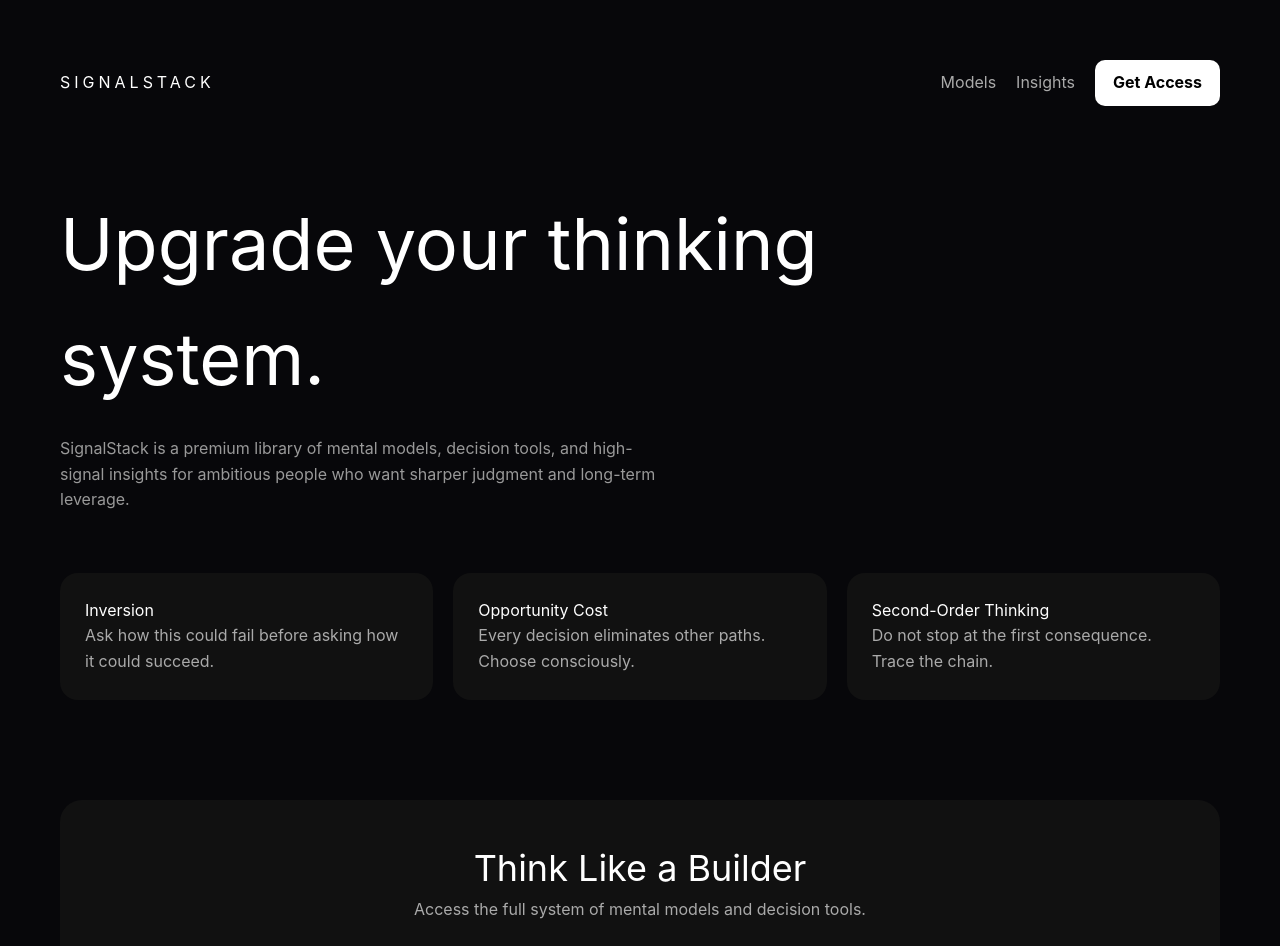
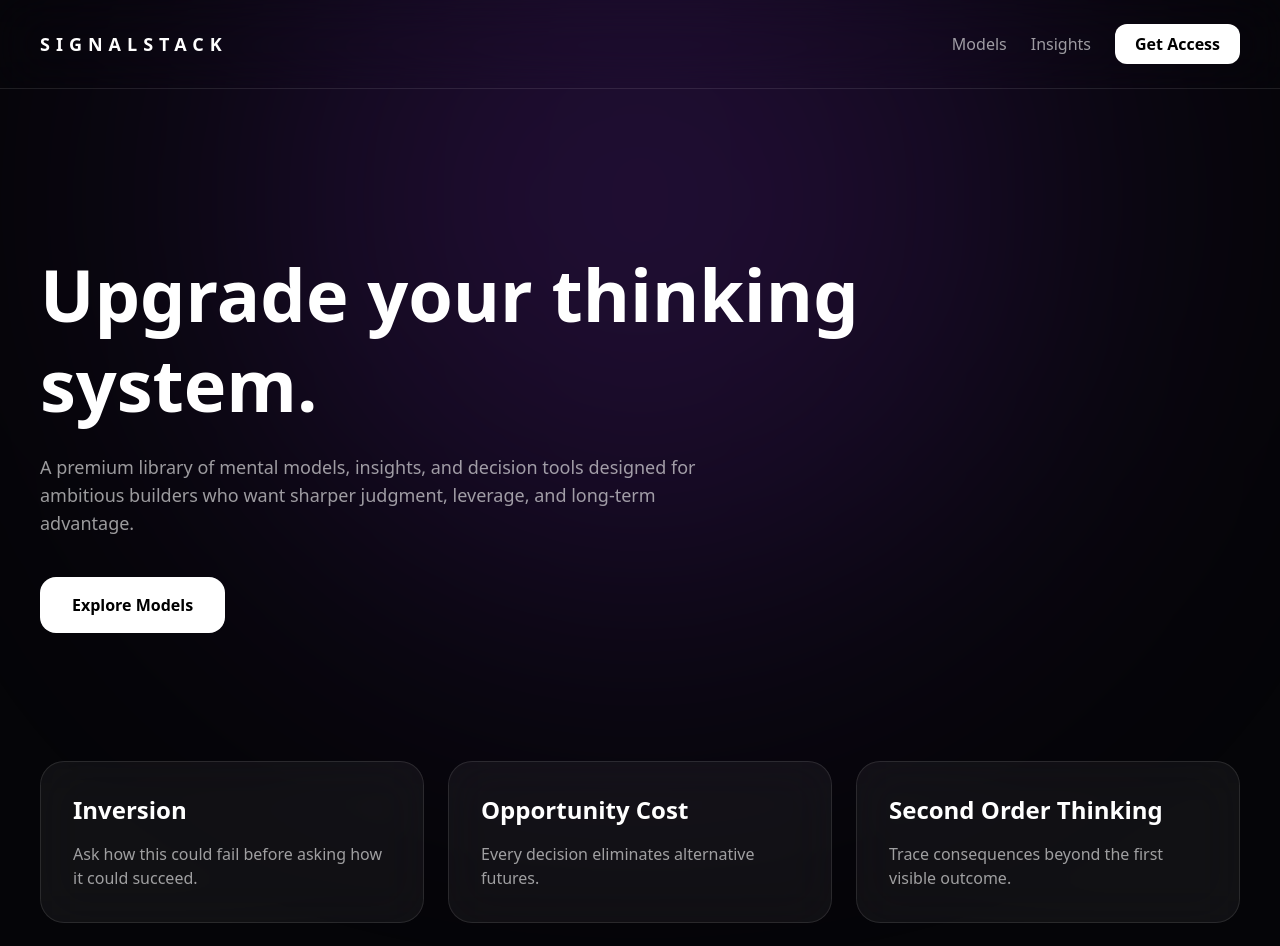
Before and after one commit to kruthikreddy5/signalstack, a Next.js app: page / in a window 1280 px wide. Shown: the top 946 px of the page. Built offline with nearby package versions, Linux system fonts and the light colour scheme.

Commit message:
Update page.tsx

```diff
--- a/app/page.tsx
+++ b/app/page.tsx
@@ -1,137 +1,65 @@
 export default function Home() {
 return (
-<main style={{
-background:"#07070a",
-color:"#fff",
-minHeight:"100vh",
-fontFamily:"Inter, Arial",
-padding:"60px",
-lineHeight:"1.6"
-}}>
+<main className="min-h-screen bg-[#050508] text-white overflow-hidden">
+
+  {/* GRADIENT GLOW */}
+  <div className="absolute top-[-200px] left-1/2 -translate-x-1/2 w-[800px] h-[800px] bg-purple-600/20 blur-[160px] rounded-full"></div>
 
   {/* NAVBAR */}
-  <div style={{
-    display:"flex",
-    justifyContent:"space-between",
-    alignItems:"center",
-    marginBottom:"80px"
-  }}>
-    <h2 style={{letterSpacing:"4px"}}>SIGNALSTACK</h2>
+  <div className="relative flex justify-between items-center px-10 py-6 border-b border-white/10 backdrop-blur-xl">
+    <h2 className="tracking-[6px] font-semibold text-lg">SIGNALSTACK</h2>
 
-    <div>
-      <button style={{
-        background:"transparent",
-        color:"#aaa",
-        border:"none",
-        marginRight:"20px",
-        cursor:"pointer"
-      }}>Models</button>
+    <div className="flex gap-6 items-center">
+      <button className="text-white/60 hover:text-white transition">Models</button>
+      <button className="text-white/60 hover:text-white transition">Insights</button>
 
-      <button style={{
-        background:"transparent",
-        color:"#aaa",
-        border:"none",
-        marginRight:"20px",
-        cursor:"pointer"
-      }}>Insights</button>
-
-      <button style={{
-        background:"#fff",
-        color:"#000",
-        padding:"10px 18px",
-        borderRadius:"10px",
-        border:"none",
-        fontWeight:"bold",
-        cursor:"pointer"
-      }}>Get Access</button>
+      <button className="bg-white text-black px-5 py-2 rounded-xl font-semibold hover:scale-105 transition">
+        Get Access
+      </button>
     </div>
   </div>
 
   {/* HERO */}
-  <h1 style={{
-    fontSize:"72px",
-    maxWidth:"800px",
-    marginBottom:"20px"
-  }}>
-    Upgrade your thinking system.
-  </h1>
+  <div className="relative px-10 pt-40 pb-32 max-w-5xl">
+    <h1 className="text-7xl font-semibold leading-tight">
+      Upgrade your thinking system.
+    </h1>
 
-  <p style={{
-    color:"#999",
-    maxWidth:"600px",
-    marginBottom:"60px"
-  }}>
-    SignalStack is a premium library of mental models, decision tools,
-    and high-signal insights for ambitious people who want sharper judgment
-    and long-term leverage.
-  </p>
+    <p className="text-white/60 mt-6 text-lg max-w-2xl">
+      A premium library of mental models, insights, and decision tools
+      designed for ambitious builders who want sharper judgment,
+      leverage, and long-term advantage.
+    </p>
 
-  {/* FEATURE CARDS */}
-  <div style={{
-    display:"grid",
-    gridTemplateColumns:"repeat(auto-fit,minmax(260px,1fr))",
-    gap:"20px",
-    marginBottom:"100px"
-  }}>
+    <button className="mt-10 bg-white text-black px-8 py-4 rounded-2xl font-semibold hover:scale-105 transition">
+      Explore Models
+    </button>
+  </div>
 
-    <div style={{
-      background:"#111",
-      padding:"25px",
-      borderRadius:"18px"
-    }}>
-      <h3>Inversion</h3>
-      <p style={{color:"#aaa"}}>
+  {/* FEATURE GRID */}
+  <div className="relative grid md:grid-cols-3 gap-6 px-10 pb-40">
+
+    <div className="bg-white/5 backdrop-blur-xl p-8 rounded-3xl border border-white/10 hover:bg-white/10 transition hover:-translate-y-2">
+      <h3 className="text-2xl font-semibold">Inversion</h3>
+      <p className="text-white/60 mt-4">
         Ask how this could fail before asking how it could succeed.
       </p>
     </div>
 
-    <div style={{
-      background:"#111",
-      padding:"25px",
-      borderRadius:"18px"
-    }}>
-      <h3>Opportunity Cost</h3>
-      <p style={{color:"#aaa"}}>
-        Every decision eliminates other paths. Choose consciously.
+    <div className="bg-white/5 backdrop-blur-xl p-8 rounded-3xl border border-white/10 hover:bg-white/10 transition hover:-translate-y-2">
+      <h3 className="text-2xl font-semibold">Opportunity Cost</h3>
+      <p className="text-white/60 mt-4">
+        Every decision eliminates alternative futures.
       </p>
     </div>
 
-    <div style={{
-      background:"#111",
-      padding:"25px",
-      borderRadius:"18px"
-    }}>
-      <h3>Second-Order Thinking</h3>
-      <p style={{color:"#aaa"}}>
-        Do not stop at the first consequence. Trace the chain.
+    <div className="bg-white/5 backdrop-blur-xl p-8 rounded-3xl border border-white/10 hover:bg-white/10 transition hover:-translate-y-2">
+      <h3 className="text-2xl font-semibold">Second Order Thinking</h3>
+      <p className="text-white/60 mt-4">
+        Trace consequences beyond the first visible outcome.
       </p>
     </div>
 
-  </div>
-
-  {/* CTA */}
-  <div style={{
-    background:"#111",
-    padding:"40px",
-    borderRadius:"22px",
-    textAlign:"center"
-  }}>
-    <h2 style={{fontSize:"36px"}}>Think Like a Builder</h2>
-    <p style={{color:"#aaa", marginBottom:"25px"}}>
-      Access the full system of mental models and decision tools.
-    </p>
-
-    <button style={{
-      background:"#fff",
-      color:"#000",
-      padding:"14px 28px",
-      borderRadius:"14px",
-      border:"none",
-      fontWeight:"bold",
-      cursor:"pointer"
-    }}>
-      Get Lifetime Access
-    </button>
   </div>
 
 </main>
```
